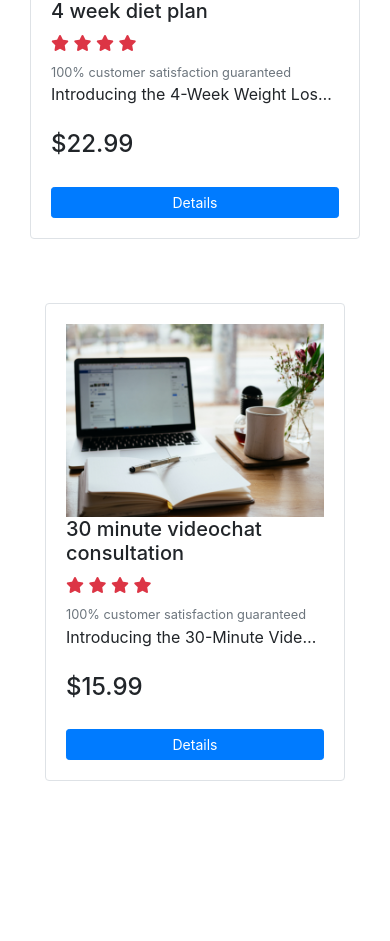
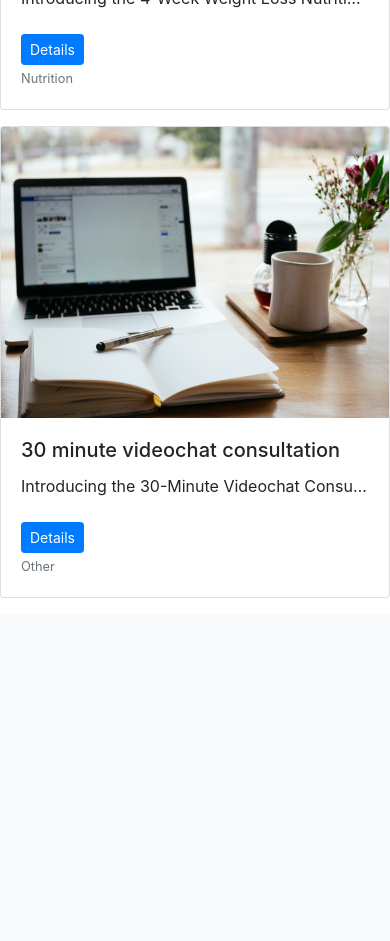
Before and after one commit to yoesk8/project-4-fitnessblog, a Django app: page /products/ in a window 390 px wide. Shown: the part 960-1901 px from the top of the page. After the commit the page ends 1558 px from the top, so only its background shows below. Run offline with Django 4.2, Linux system fonts and the light colour scheme; a user stored in the database is signed in; data comes from the database, SQL or seed files in the repository; some libraries are stand-ins or nearby versions.

Commit message:
Changed style for product list

```diff
--- a/products/templates/products/products.html
+++ b/products/templates/products/products.html
@@ -30,13 +30,24 @@
 </div>
 
 {% for product in products %}
-<div class="container py-5">
+<div class="card mb-3">
+  <img class="card-img-top" src="{{ product.image.url }}" alt="Card image cap">
+  <div class="card-body">
+    <h5 class="card-title">{{ product.name}}</h5>
+    <p class="card-text text-truncate mb-4 mb-md-0">
+      {{ product.description}}
+    </p>
+    <a href="{% url 'products:detail' product.id %}" class="btn btn-primary btn-sm" type="button">Details</a>
+    <p class="card-text"><small class="text-muted">{{ product.category}}</small></p>
+  </div>
+</div>
+<!-- <div class="container py-5">
     <div class="row justify-content-center mb-3">
       <div class="col-md-12 col-xl-10">
         <div class="card shadow-0 border rounded-3">
           <div class="card-body">
             <div class="row">
-              <div class="col-md-12 col-lg-3 col-xl-3 col-12 border-sm-start-none border-start">
+              <div class="col-md-12 col-lg-3 col-xl-3 col-12 mb-4 mb-lg-0">
                 <div class="bg-image hover-zoom ripple rounded ripple-surface">
                   <img src="{{ product.image.url }}"
                     class="w-100" />
@@ -76,7 +87,7 @@
           </div>
         </div>
       </div>
-    </div>
+    </div> -->
 {% endfor %}
     <!-- <div class="pb-6 grid grid-cols-4 gap-4 bg-gray-100">
 
```
